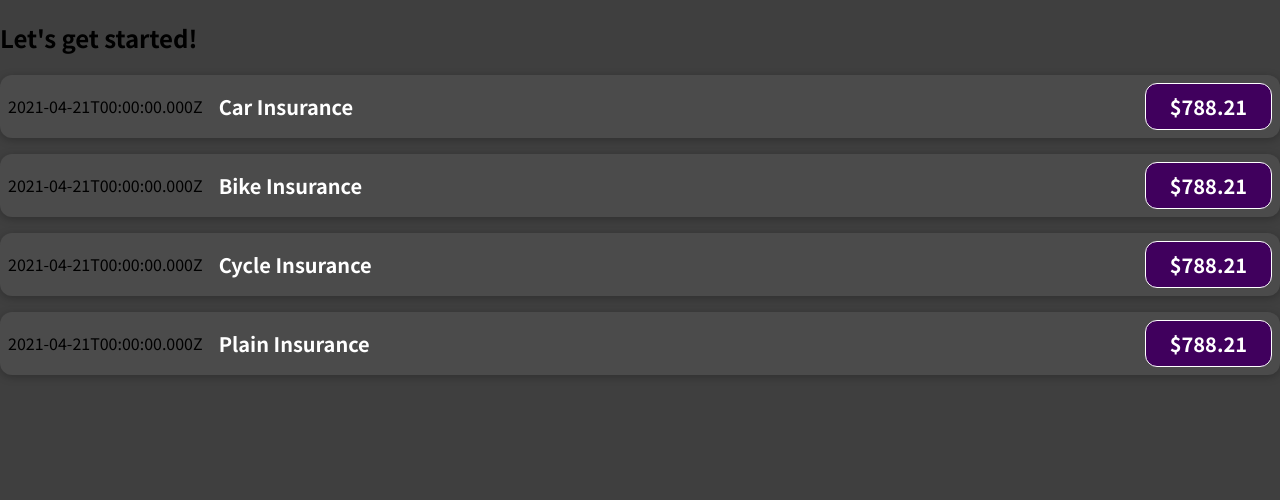
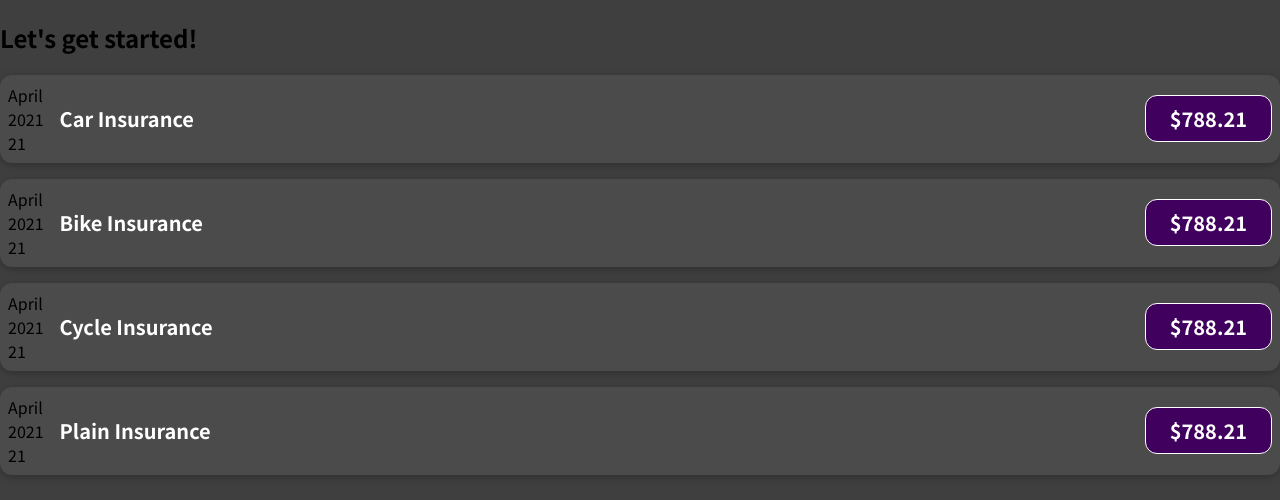
Before and after one commit to Vaishnavi1601/complete_react, a JavaScript app: page / in a window 1280 px wide. Shown: the top 500 px of the page. Built offline with nearby package versions, Linux system fonts and the light colour scheme.

Commit message:
adding normal javascript

```diff
--- a/src/components/ExpenseItem.js
+++ b/src/components/ExpenseItem.js
@@ -4,9 +4,23 @@
 
 function ExpenseItem(props) {
 
+  const month = props.date.toLocaleString('en-US', {month: 'long'} )
+  const year = props.date.getFullYear();
+  const day = props.date.toLocaleString('en-US', {day: '2-digit'}   )
+
+
+
   return (
     <div className = "expense-item">
-      <div>{props.date.toISOString()}</div>
+      <div>
+
+      <div> {month} </div>
+
+      <div>{year}</div>
+
+      <div>{day}</div>
+
+      </div>
       <div className = "expense-item__description">
         <h2>{props.title}</h2>
         <div className = "expense-item__price">${props.amount}</div>
```
